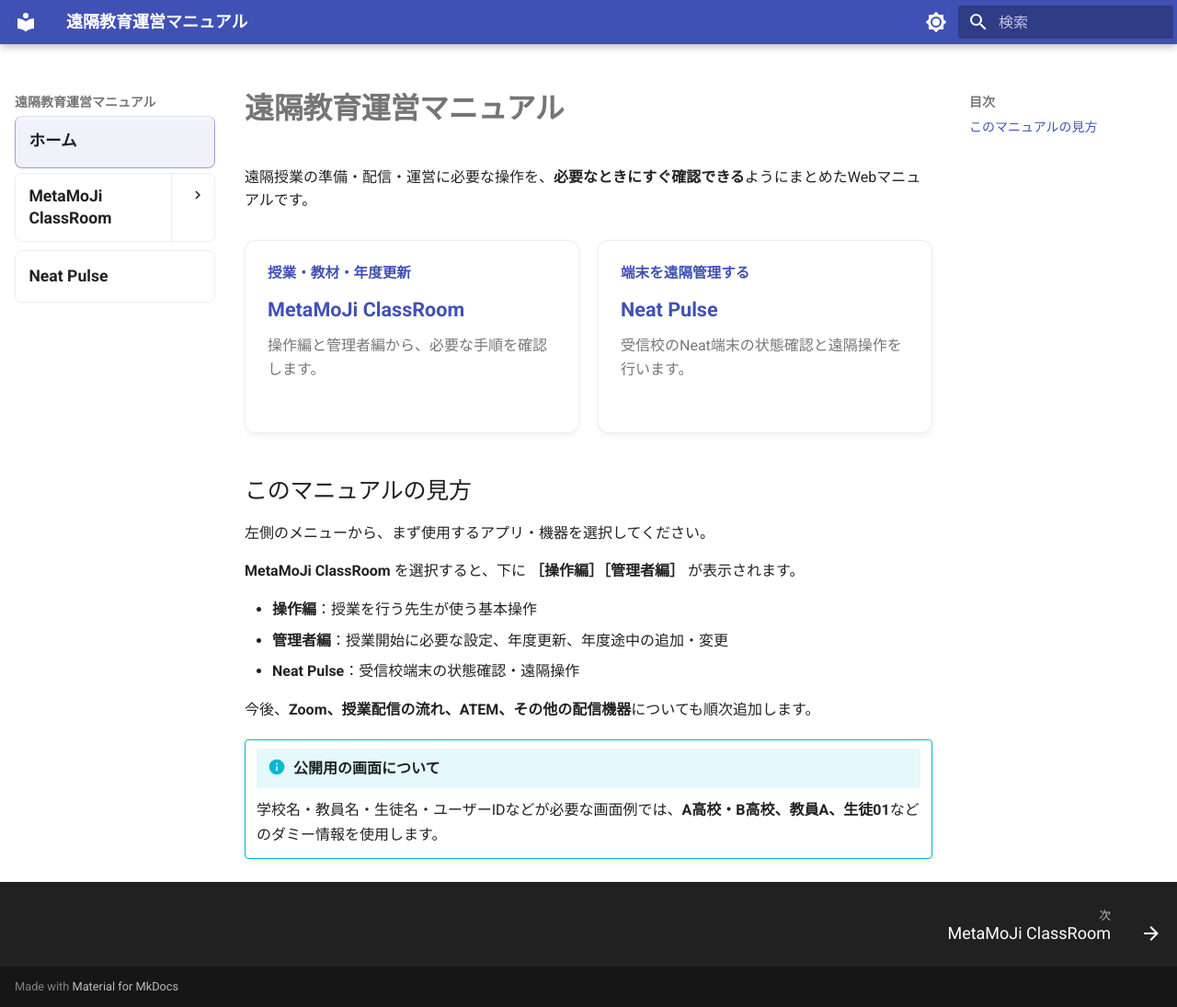
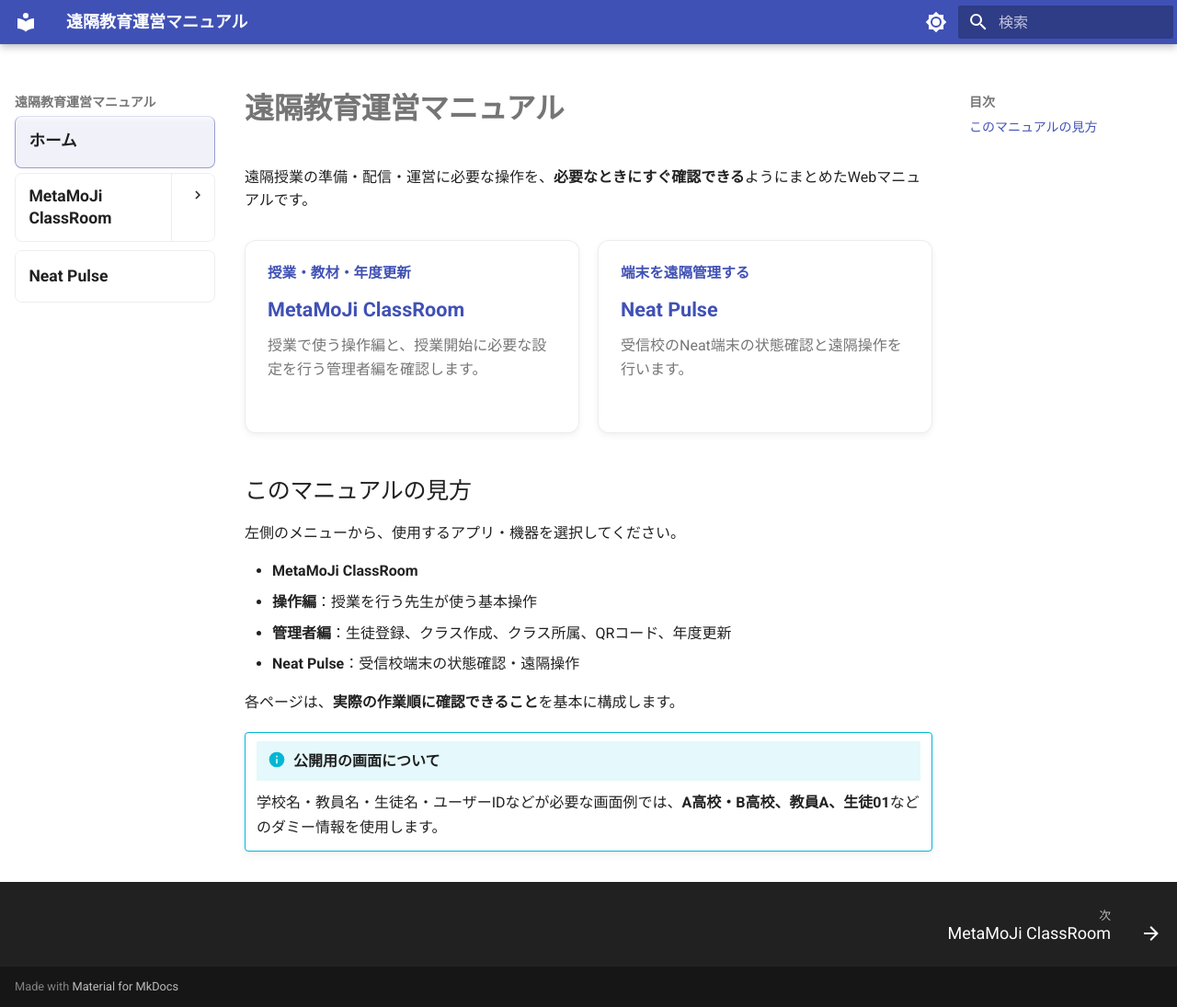
Before and after one commit to a-recs/remote-manual, an MkDocs documentation site: the page built from docs/index.md, in a window 1280 px wide and 1095 px high. Shown: the whole window at 92% size. Built offline with MkDocs 1.6.1 and Material for MkDocs 9.7.7, drawn with Linux system fonts in a browser that asks for light colours.

Commit message:
Refine home structure and current manual scope

```diff
--- a/docs/index.md
+++ b/docs/index.md
@@ -6,7 +6,7 @@
   <a class="manual-home-card" href="metamoji/">
     <span class="manual-home-card__eyebrow">授業・教材・年度更新</span>
     <strong>MetaMoJi ClassRoom</strong>
-    <span>操作編と管理者編から、必要な手順を確認します。</span>
+    <span>授業で使う操作編と、授業開始に必要な設定を行う管理者編を確認します。</span>
   </a>
 
   <a class="manual-home-card" href="neat-pulse/">
@@ -18,15 +18,14 @@
 
 ## このマニュアルの見方
 
-左側のメニューから、まず使用するアプリ・機器を選択してください。
+左側のメニューから、使用するアプリ・機器を選択してください。
 
-**MetaMoJi ClassRoom** を選択すると、下に **［操作編］［管理者編］** が表示されます。
-
-- **操作編**：授業を行う先生が使う基本操作
-- **管理者編**：授業開始に必要な設定、年度更新、年度途中の追加・変更
+- **MetaMoJi ClassRoom**
+  - **操作編**：授業を行う先生が使う基本操作
+  - **管理者編**：生徒登録、クラス作成、クラス所属、QRコード、年度更新
 - **Neat Pulse**：受信校端末の状態確認・遠隔操作
 
-今後、**Zoom、授業配信の流れ、ATEM、その他の配信機器**についても順次追加します。
+各ページは、**実際の作業順に確認できること**を基本に構成します。
 
 !!! info "公開用の画面について"
     学校名・教員名・生徒名・ユーザーIDなどが必要な画面例では、**A高校・B高校、教員A、生徒01**などのダミー情報を使用します。
```
